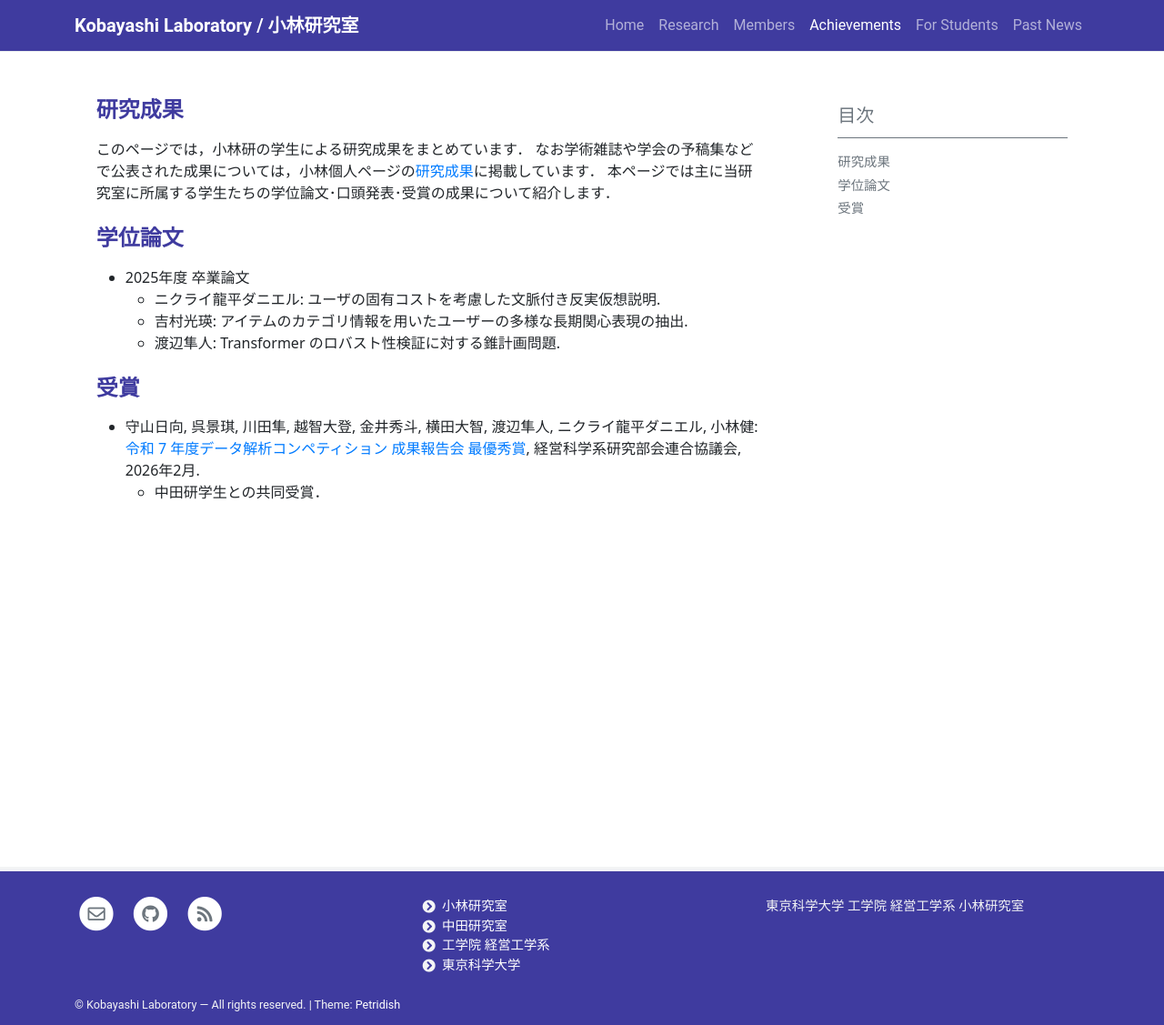
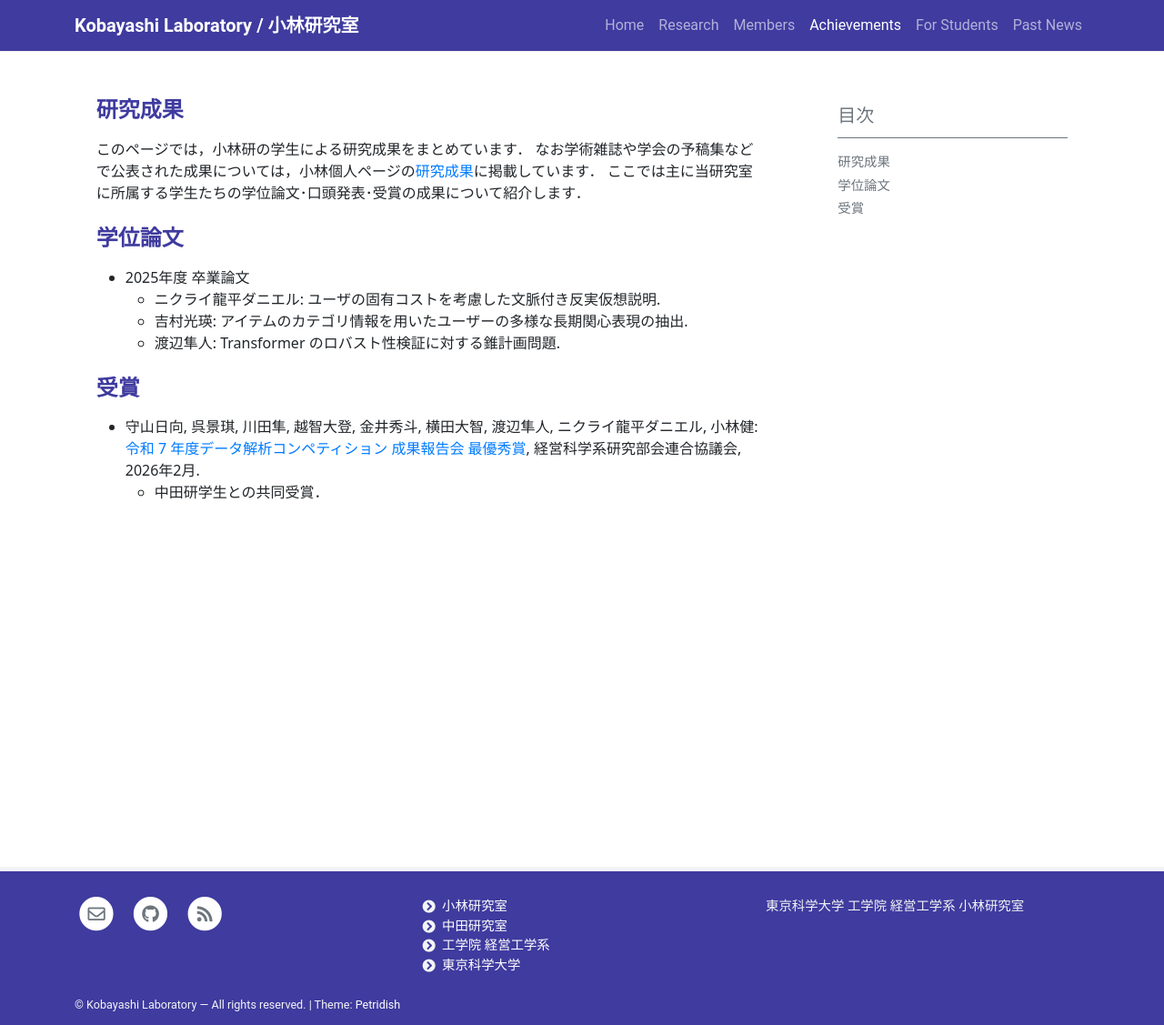
Before and after one commit to isct-koba-lab/isct-koba-lab.github.io, a Jekyll site: the page built from pages/achievements.md, in a window 1280 px wide. Shown: the whole page at 91% size. Built offline with Jekyll 4.4.1, drawn with Linux system fonts in a browser that asks for light colours.

Commit message:
update achievements

```diff
--- a/pages/achievements.md
+++ b/pages/achievements.md
@@ -8,7 +8,7 @@ toc: true
 
 このページでは，小林研の学生による研究成果をまとめています．
 なお学術雑誌や学会の予稿集などで公表された成果については，小林個人ページの[研究成果](https://kenkoba2119.github.io/publications.html)に掲載しています．
-本ページでは主に当研究室に所属する学生たちの学位論文･口頭発表･受賞の成果について紹介します．
+ここでは主に当研究室に所属する学生たちの学位論文･口頭発表･受賞の成果について紹介します．
 
 
 ## 学位論文
```
